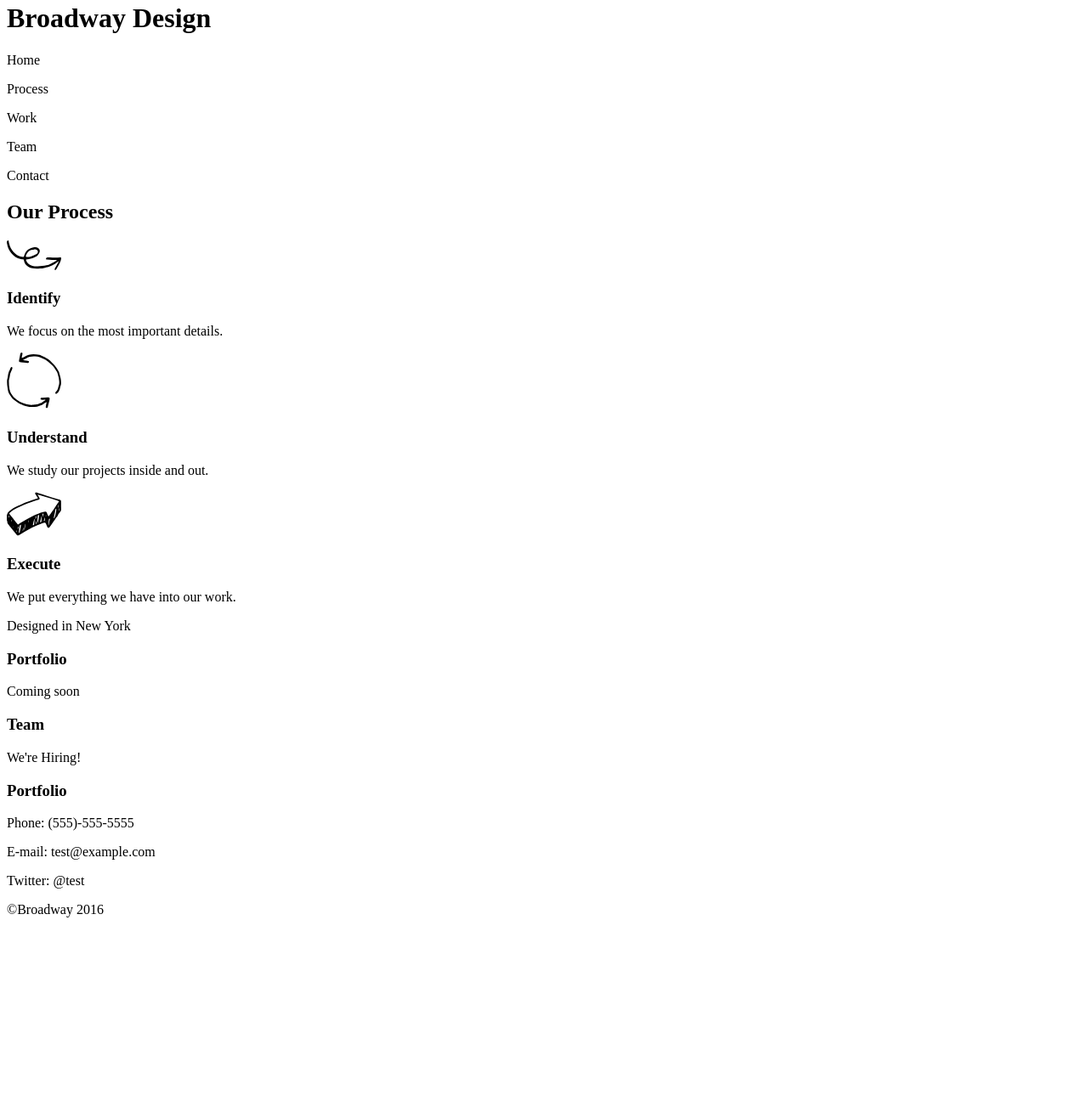
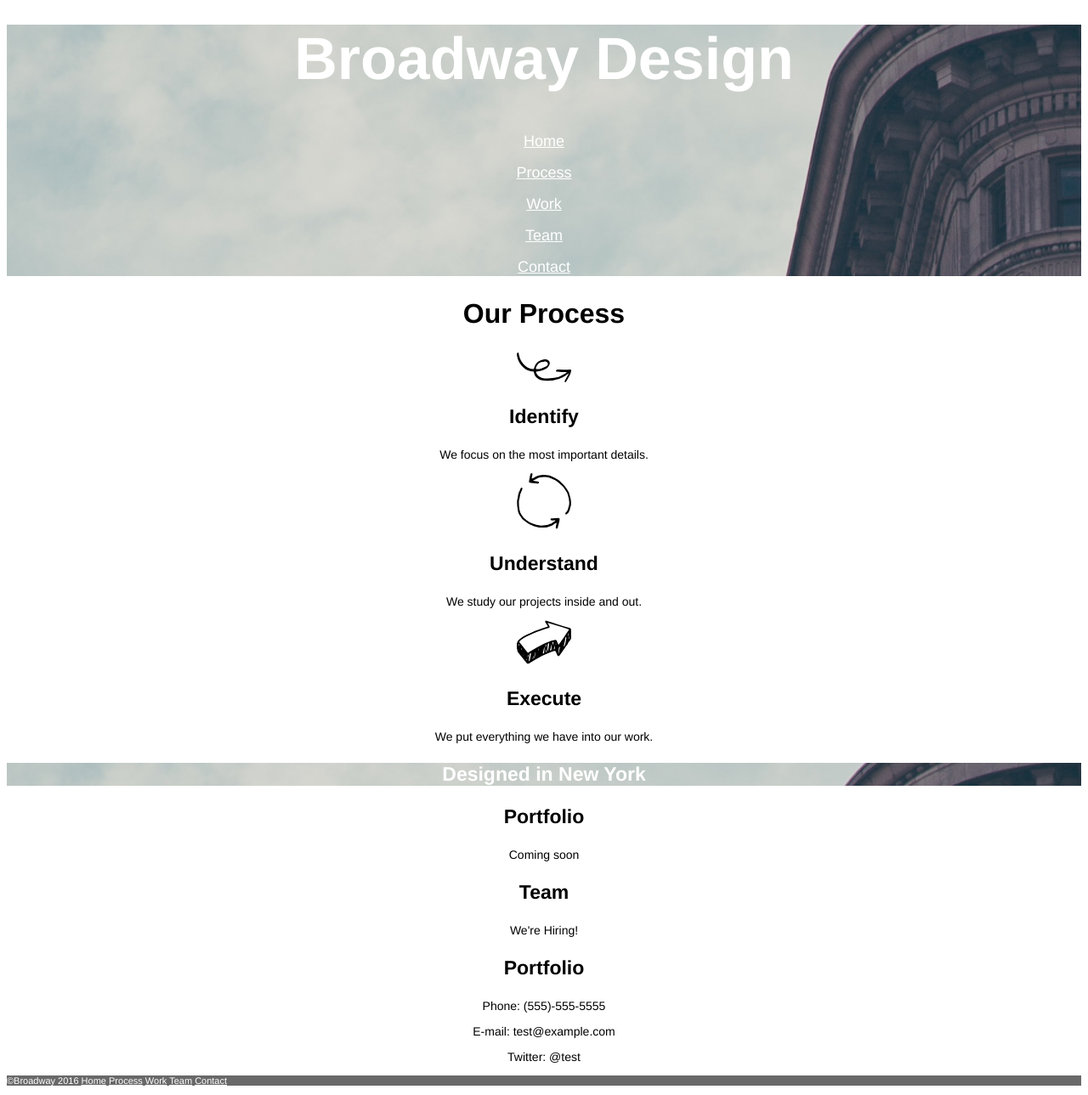
Before and after one commit to IlyaGrigo/broadway, a plain HTML site: page index.html in a window 1280 px wide. Shown: the part 18-1307 px from the top of the page at 85% size. Before the commit the page ends 1114 px from the top, so only its background shows below. Drawn offline with Linux system fonts and the light colour scheme.

Commit message:
002 Complete Main Content

```diff
--- a/index.html
+++ b/index.html
@@ -9,11 +9,11 @@
     <div class="Header">
       <h1>Broadway Design</h1>
       <div class="Navigation">
-        <p><a href="#"></a>Home</p>
-        <p><a href="#Process"></a>Process</p>
-        <p><a href="#Portfolio"></a>Work</p>
-        <p><a href="#Team"></a>Team</p>
-        <p><a href="#Contact"></a>Contact</p>
+        <p><a href="#">Home</a></p>
+        <p><a href="#Process">Process</a></p>
+        <p><a href="#Portfolio">Work</a></p>
+        <p><a href="#Team">Team</a></p>
+        <p><a href="#Contact">Contact</a></p>
       </div>
     </div>
 
@@ -23,47 +23,54 @@
       <div class="Identify">
         <img src="resources/images/identify.svg" alt="Identify">
         <h3>Identify</h3>
-        <p>We focus on the most important details.</p>
+        <p class="SimpleText">We focus on the most important details.</p>
       </div>
 
       <div class="Undestand">
         <img src="resources/images/understand.svg" alt="Understand">
         <h3>Understand</h3>
-        <p>We study our projects inside and out.</p>
+        <p class="SimpleText">We study our projects inside and out.</p>
       </div>
 
       <div class="Execute">
         <img src="resources/images/execute.svg" alt="Execute">
         <h3>Execute</h3>
-        <p>We put everything we have into our work.</p>
+        <p class="SimpleText">We put everything we have into our work.</p>
       </div>
     </div>
 
-    <div class="Small Header">
-      <p>Designed in New York</p>
+    <div class="Header">
+      <p id="SmallHeader">Designed in New York</p>
     </div>
 
     <div class="Other Information">
       <div id="Portfolio">
         <h3>Portfolio</h3>
-        <p>Coming soon</p>
+        <p class="SimpleText">Coming soon</p>
       </div>
 
       <div id="Team">
         <h3>Team</h3>
-        <p>We're Hiring!</p>
+        <p class="SimpleText">We're Hiring!</p>
       </div>
 
       <div id="Contact">
         <h3>Portfolio</h3>
-        <p>Phone: (555)-555-5555</p>
-        <p>E-mail: test@example.com</p>
-        <p>Twitter: @test</p>
+        <p class="SimpleText">Phone: (555)-555-5555</p>
+        <p class="SimpleText">E-mail: test@example.com</p>
+        <p class="SimpleText">Twitter: @test</p>
       </div>
     </div>
 
-    <div class="footer">
-      <p>&copy;Broadway 2016 </p>
+    <div id="footer">
+      <p>
+        &copy;Broadway 2016
+        <a href="#">Home</a>
+        <a href="#Process">Process</a>
+        <a href="#Portfolio">Work</a>
+        <a href="#Team">Team</a>
+        <a href="#Contact">Contact</a>
+      </p>
     </div>
   </body>
 </html>
--- a/resources/css/style.css
+++ b/resources/css/style.css
@@ -0,0 +1,49 @@
+body {
+  text-align: center;
+  font-family: Helvetica;
+}
+
+.Header {
+  color: white;
+  background-image: url("../images/the-flatiron-building.png");
+}
+
+a {
+  color: white;
+}
+
+h1, h2, h3 {
+  font-weight: bold;
+}
+
+h1 {
+  font-size: 70px;
+}
+
+h2 {
+  font-size: 32px;
+}
+
+h3 {
+  font-size: 23px;
+}
+
+.Navigation a {
+  font-size: 18px;
+}
+
+.SimpleText {
+  font-size: 14px;
+}
+
+#SmallHeader {
+  font-size: 23px;
+  font-weight: bold;
+}
+
+#footer {
+  background-color: dimgray;
+  font-size: 11px;
+  text-align: left;
+  color: white;
+}
```
